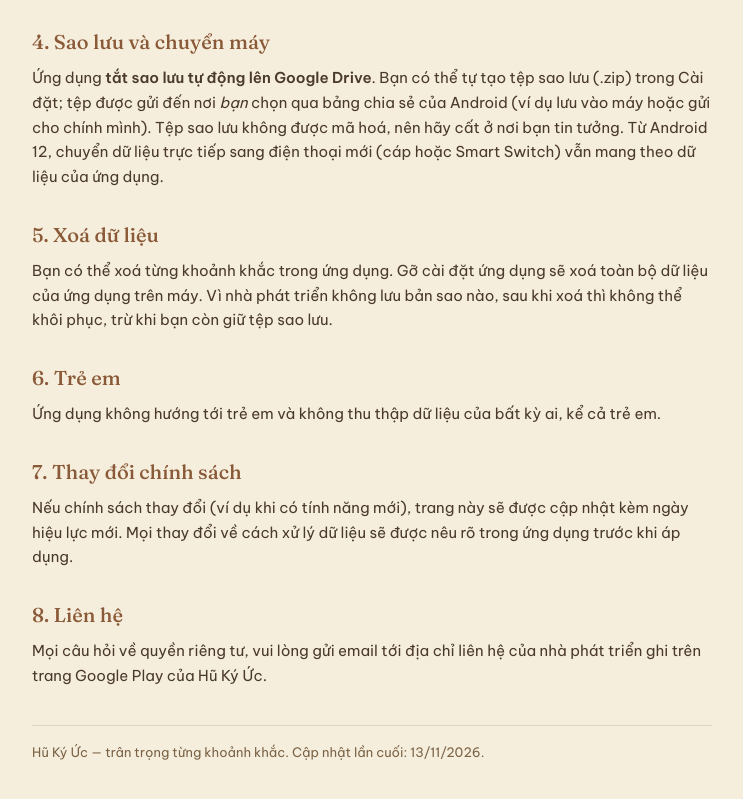
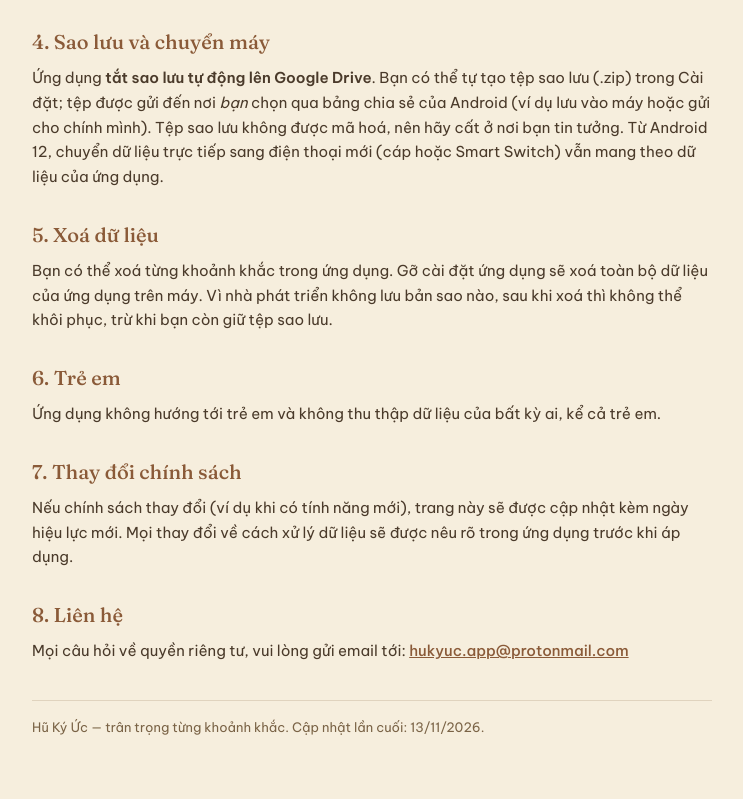
Before and after one commit to leohuynhct/hu-ky-uc-privacy, a plain HTML site: page index.html in a window 1280 px wide. Shown: the part 1226-2025 px from the top of the page, without its empty margins (268-1011 px from the left). Drawn offline with Linux system fonts and the light colour scheme.

Commit message:
Thêm email liên hệ của app
Co-Authored-By: Claude Opus 5.5 <noreply@anthropic.com>
Claude-Session: https://claude.ai/code/session_01LbCGUYCtcuBPcnkmb7inQY

```diff
--- a/index.html
+++ b/index.html
@@ -36,6 +36,7 @@
   table{width:100%;border-collapse:collapse;margin:8px 0;font-size:14px}
   th,td{text-align:left;vertical-align:top;padding:8px 10px;border-bottom:1px solid var(--line)}
   th{color:var(--ink2);font-weight:500}
+  a{color:var(--wood);font-weight:500}
   code{font-size:12.5px;background:var(--wall);padding:1px 6px;border-radius:6px}
   footer{color:var(--ink2);font-size:13px;border-top:1px solid var(--line);padding-top:16px;margin-top:36px}
   [data-lang]{display:none}
@@ -106,7 +107,7 @@
   <p>Nếu chính sách thay đổi (ví dụ khi có tính năng mới), trang này sẽ được cập nhật kèm ngày hiệu lực mới. Mọi thay đổi về cách xử lý dữ liệu sẽ được nêu rõ trong ứng dụng trước khi áp dụng.</p>
 
   <h2>8. Liên hệ</h2>
-  <p>Mọi câu hỏi về quyền riêng tư, vui lòng gửi email tới địa chỉ liên hệ của nhà phát triển ghi trên trang Google Play của Hũ Ký Ức.</p>
+  <p>Mọi câu hỏi về quyền riêng tư, vui lòng gửi email tới: <a href="mailto:hukyuc.app@protonmail.com">hukyuc.app@protonmail.com</a></p>
 </section>
 
 <!-- ===================== ENGLISH ===================== -->
@@ -150,7 +151,7 @@
   <p>If this policy changes (for example with a new feature), this page will be updated with a new effective date, and any change in how data is handled will be shown in the app before it applies.</p>
 
   <h2>8. Contact</h2>
-  <p>For privacy questions, please email the developer contact address shown on the Hũ Ký Ức Google Play listing.</p>
+  <p>For privacy questions, please email: <a href="mailto:hukyuc.app@protonmail.com">hukyuc.app@protonmail.com</a></p>
 </section>
 
 <footer>
```
